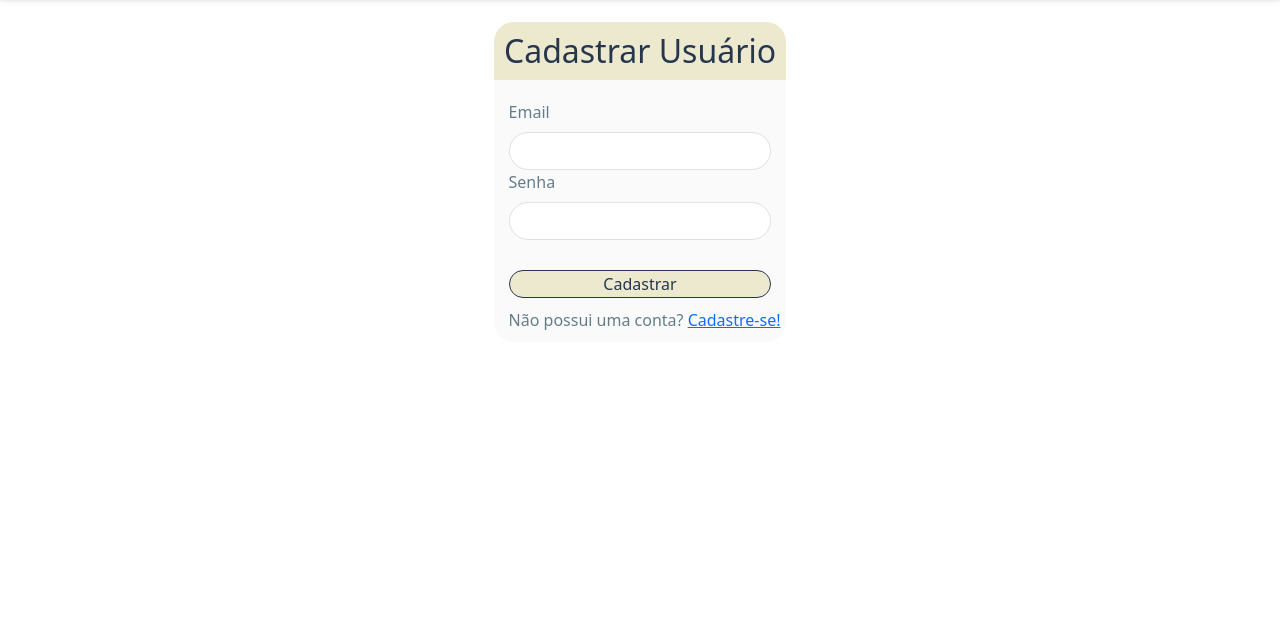
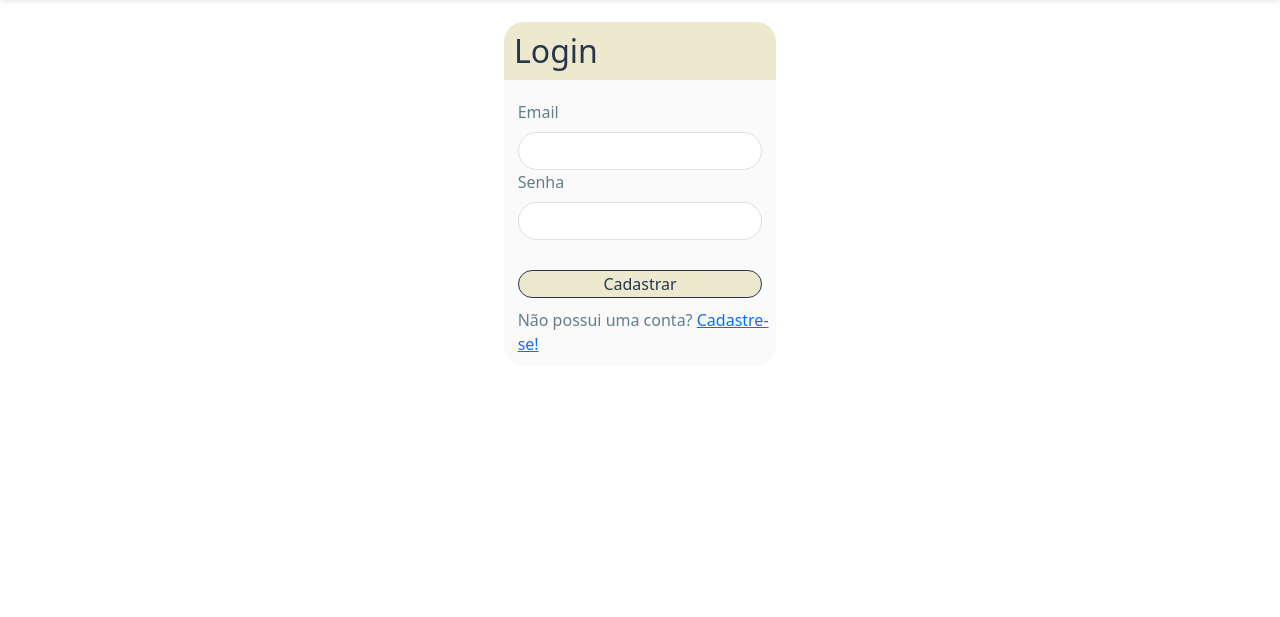
Before and after one commit to FenixCulatra/PlantasMedicinais, a plain HTML site: page inNature/login.html in a window 1280 px wide. Shown: the part 97-714 px from the top of the page. Drawn offline with nearby package versions, Linux system fonts and the light colour scheme.

Commit message:
Update login.html

```diff
--- a/inNature/login.html
+++ b/inNature/login.html
@@ -22,7 +22,7 @@
         <form class = "form" method="post">
             <div>
 
-                    <h1>Cadastrar Usuário</h1>
+                    <h1>Login</h1>
 
                     <label class="form-label" for="cd_nome">Email</label>
                     <input type="email" class="form-control" name="cd_email" id="cd_email" required>
```
